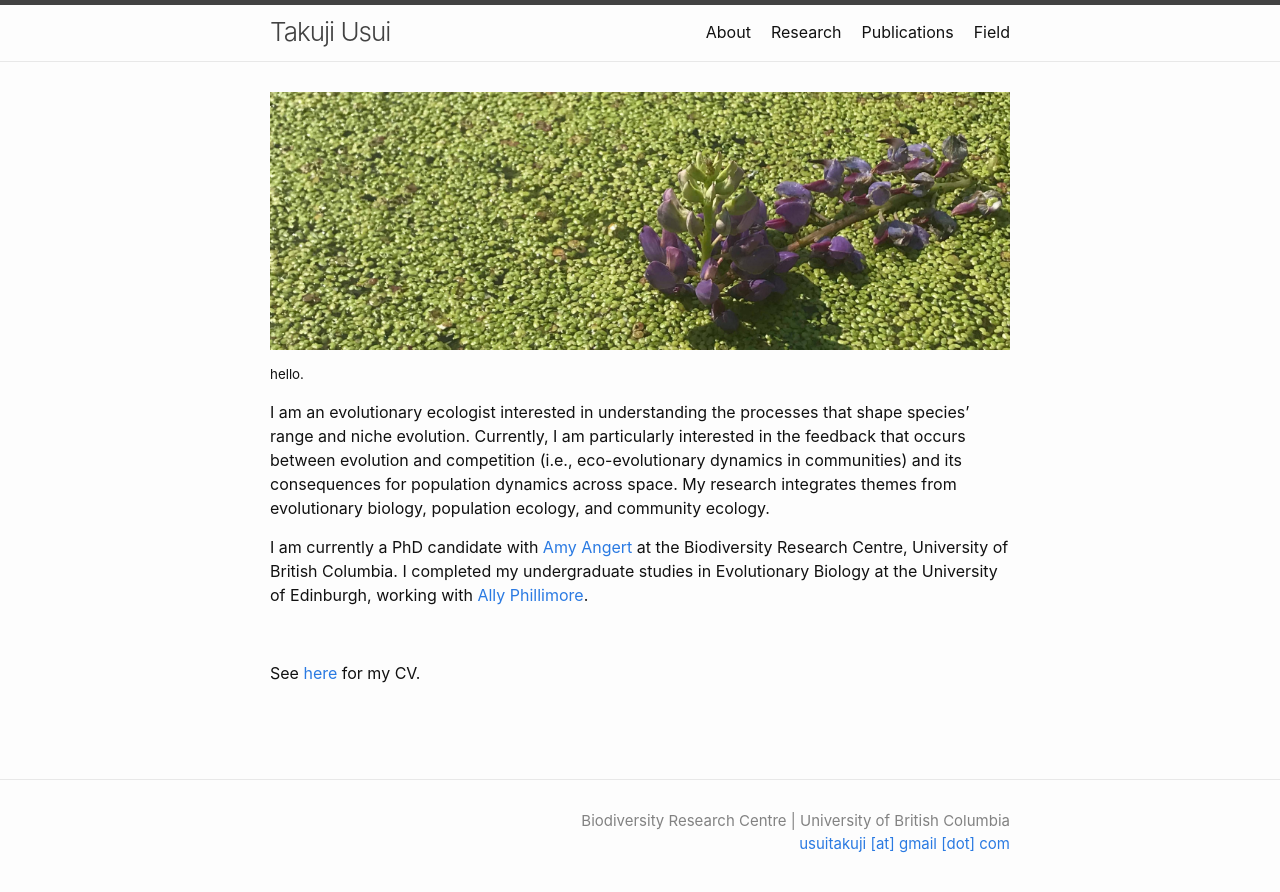
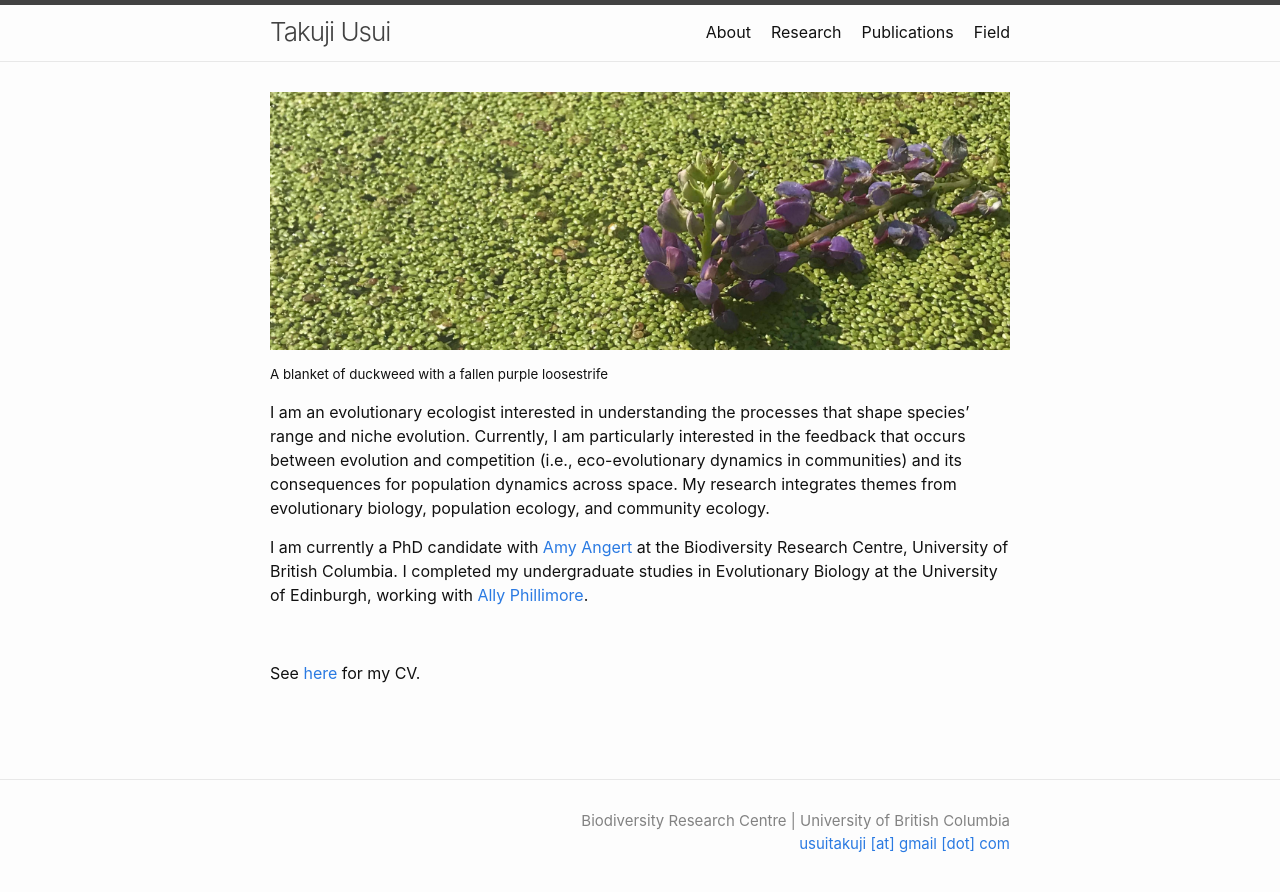
Before and after one commit to takujiusui/takujiusui.github.io, a Jekyll site: the page built from index.md, in a window 1280 px wide. Shown: the top 892 px of the page. Built offline with Jekyll 4.4.1, drawn with Linux system fonts in a browser that asks for light colours.

Commit message:
trying figure caption

```diff
--- a/index.md
+++ b/index.md
@@ -5,7 +5,7 @@ feature_text: |
   ## Takuji Usui
 ---
 ![duckweed](images/duck-crop.jpg)
-<p style="font-size:10pt;color;DimGrey"> hello. </p>
+<p style="font-size:10pt;color;DimGrey">A blanket of duckweed with a fallen purple loosestrife</p>
 
 I am an evolutionary ecologist interested in understanding the processes that shape species' range and niche evolution. Currently, I am particularly interested in the feedback that occurs between evolution and competition (i.e., eco-evolutionary dynamics in communities) and its consequences for population dynamics across space. My research integrates themes from evolutionary biology, population ecology, and community ecology.
 
```
